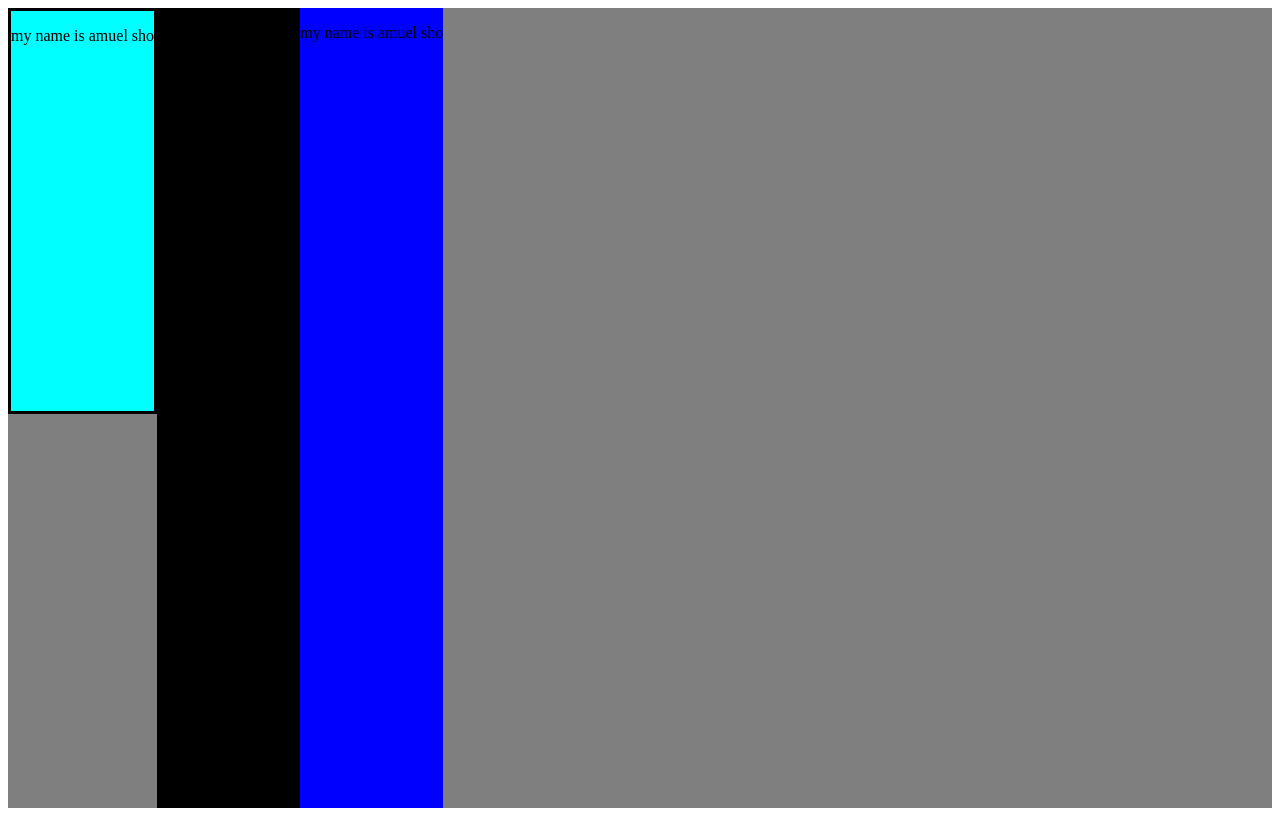
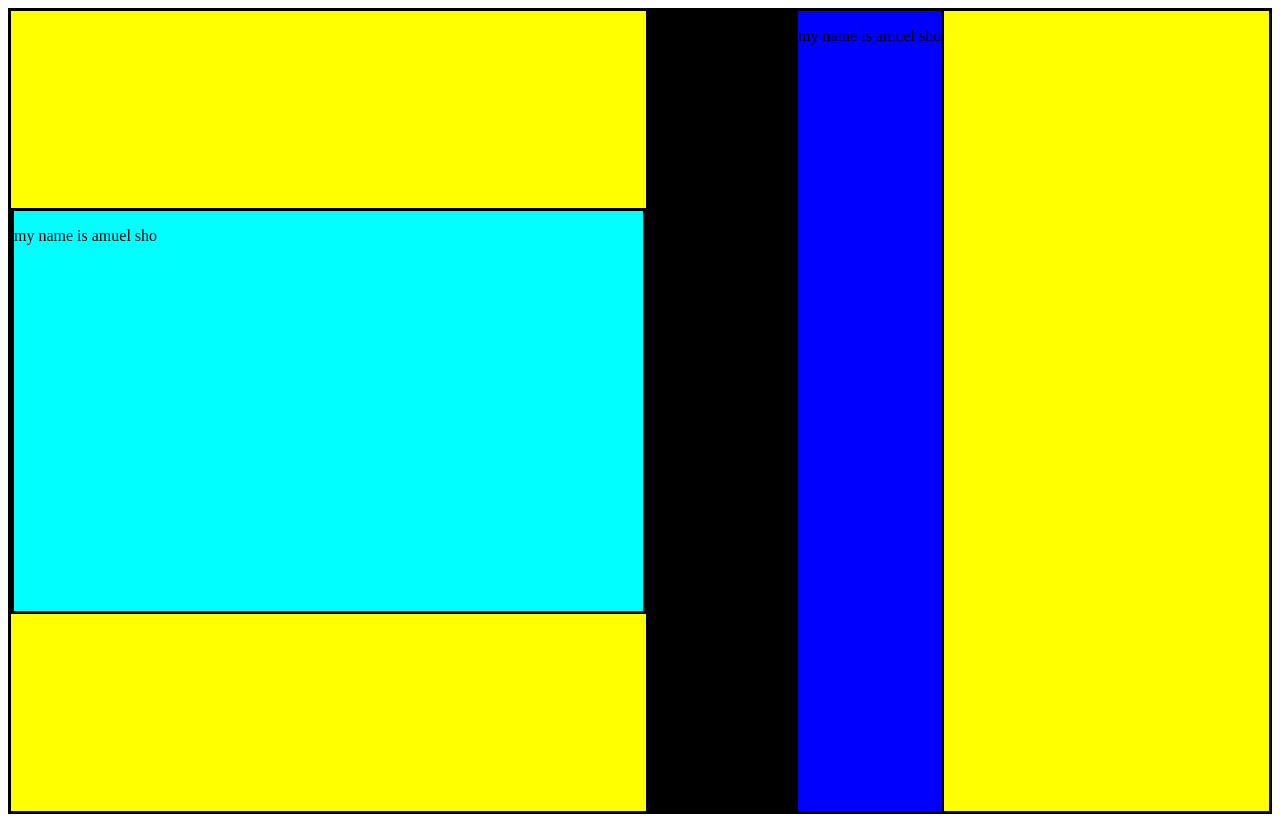
Before and after one commit to samuelshola777/javaScript_lesson, a plain HTML site: page FlexBoxPractice/flexPractise.html in a window 1280 px wide. Drawn offline with Linux system fonts and the light colour scheme.

Commit message:
front end lesson

```diff
--- a/FlexBoxPractice/FlexCSS.css
+++ b/FlexBoxPractice/FlexCSS.css
@@ -1,20 +1,33 @@
 .flexContainer{
-    background-color: rgba(0, 0, 0, 0.5);
+    background-color:yellow;
     display: flex;
     height: 100vh;
+    border: 3px solid;
+    position: center;
+    align-items: center;  // to aling the itme to the center of the page
+    /*justify-content: flex-end ;*/
+    /*justify-content: center ;*/
+    justify-content: space-evenly;
+    /*justify-content: space-between;*/
+    /*justify-content: space-around;*/
+    /*justify-content: flex-end;*/
+   align-content: center;
 
 }
 .flex-item1{
     background-color: aqua;
     border: 3px solid;
     height: 50vh;
+    width: 50%;
 }
 .flex-item2{
     background-color: black;
     min-height: 100%;
+    border: 3px solid;
 }
 .flex-item3{
     background-color: blue;
     min-height: 100%;
+    border: 3px solid;
 
 }
```
